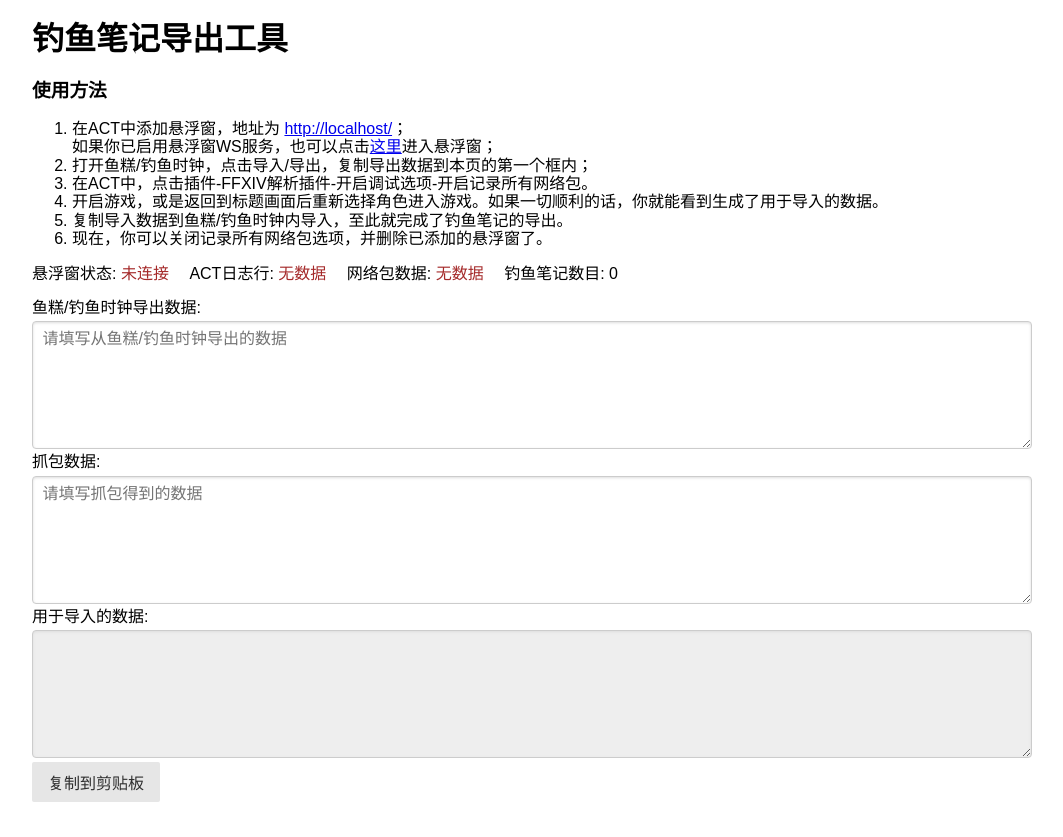
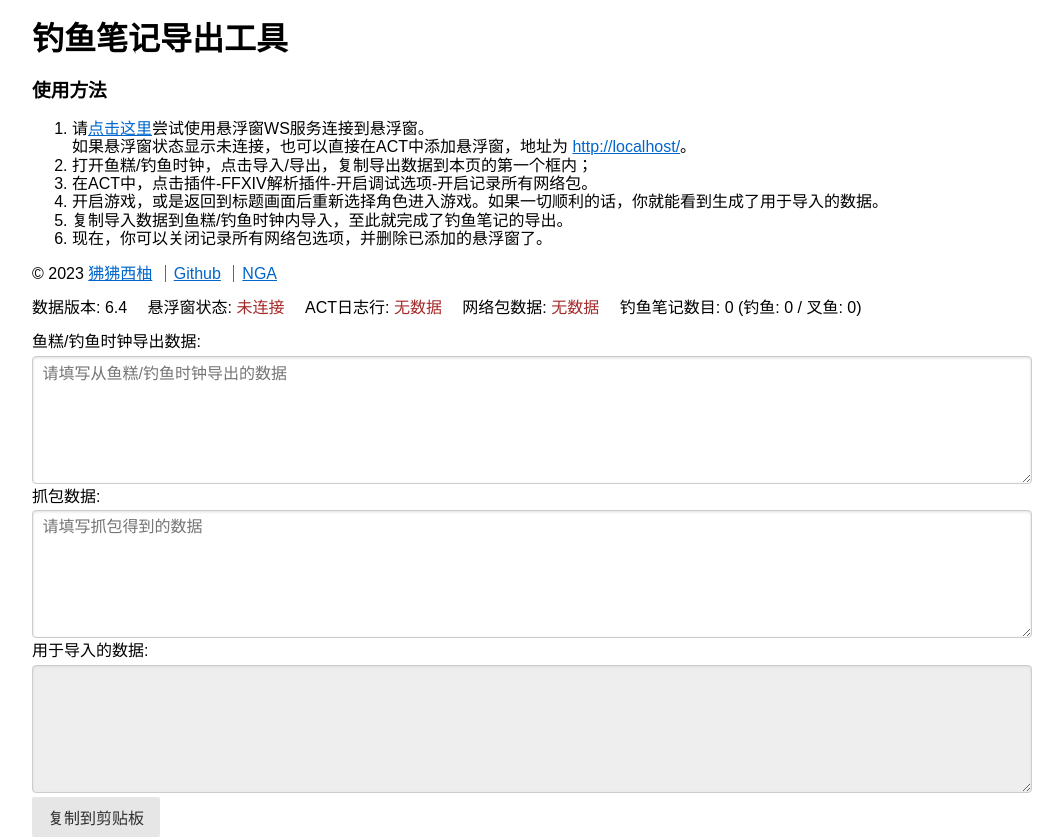
Before and after one commit to ffxiv-cyou/ffxiv-fish-export, a Svelte app: page / in a window 1280 px wide. Shown: the whole page, without its empty margins (108-1171 px from the left). Before the commit the page ends 802 px from the top, so only its background shows below. Built offline with nearby package versions, Linux system fonts and the light colour scheme.

Commit message:
feat: 更新6.4的数据包结构

```diff
--- a/src/App.svelte
+++ b/src/App.svelte
@@ -1,6 +1,6 @@
 <script lang="ts">
   import "purecss/build/pure-min.css";
-  import { ExtractFishList, GetFishData, GetFishDataFromStr, MergeFishData } from "./lib/logic";
+  import { ExtractFishList, GetFishData, GetFishDataFromStr, MergeFishData, FishCount, SpearFishCount } from "./lib/logic";
   import "./lib/ngld/common";
   import { onMount, onDestroy } from "svelte";
   import { FFXIVIpc, FFXIVSegment } from "./lib/log_parse";
@@ -14,7 +14,9 @@
 
   $: rawFishData = fishData.length > 0 ? fishData : GetFishDataFromStr(inputData);
   $: generated = generateData(dataFrom, rawFishData);
-  $: fishCount = ExtractFishList(rawFishData).length;
+  $: totalFishCount = ExtractFishList(rawFishData).length;
+  $: fishCount = FishCount(rawFishData);
+  $: spearFishCount = SpearFishCount(rawFishData);
 
   function generateData(from: string, rawData: Uint8Array) {
     if (!from || !rawData.length) return;
@@ -30,7 +32,8 @@
     if (generated) {
       navigator.clipboard
         .writeText(generated)
-        .then(() => alert("数据已复制到剪贴板"));
+        .then(() => alert("数据已复制到剪贴板"))
+        .catch(() => alert("无法复制到剪贴板，请手动选中并使用Ctrl+C复制"))
     }
   }
 
@@ -75,18 +78,24 @@
     <h1>钓鱼笔记导出工具</h1>
     <h3>使用方法</h3>
     <ol>
-      <li>在ACT中添加悬浮窗，地址为 <a href={url} target="_blank">{url}</a>；<br>如果你已启用悬浮窗WS服务，也可以点击<a href={url_local}>这里</a>进入悬浮窗；</li>
+      <li>请<a href={url_local}>点击这里</a>尝试使用悬浮窗WS服务连接到悬浮窗。<br>如果悬浮窗状态显示未连接，也可以直接在ACT中添加悬浮窗，地址为 <a href={url} target="_blank">{url}</a>。</li>
       <li>打开鱼糕/钓鱼时钟，点击导入/导出，复制导出数据到本页的第一个框内；</li>
       <li>在ACT中，点击插件-FFXIV解析插件-开启调试选项-开启记录所有网络包。</li>
       <li>开启游戏，或是返回到标题画面后重新选择角色进入游戏。如果一切顺利的话，你就能看到生成了用于导入的数据。</li>
       <li>复制导入数据到鱼糕/钓鱼时钟内导入，至此就完成了钓鱼笔记的导出。</li>
       <li>现在，你可以关闭记录所有网络包选项，并删除已添加的悬浮窗了。</li>
     </ol>
+    <div class="about">
+      <span>&copy; 2023 <a href="https://ffxiv.cyou" target="_blank">狒狒西柚</a></span>
+      <span><a href="https://github.com/ffxiv-cyou/ffxiv-fish-export" target="_blank">Github</a></span>
+      <span><a href="https://nga.178.com/read.php?tid=36771535" target="_blank">NGA</a></span>
+    </div>
     <div class="status">
+      <span>数据版本: 6.4</span>
       <span>悬浮窗状态: {#if isOverlayMode}<span class="green">已连接</span>{:else}<span class="red">未连接</span>{/if}</span>
       <span>ACT日志行: {#if logLineStatus}<span class="green">有数据</span>{:else}<span class="red">无数据</span>{/if}</span>
       <span>网络包数据: {#if logLineDebug}<span class="green">有数据</span>{:else}<span class="red">无数据</span>{/if}</span>
-      <span>钓鱼笔记数目: { fishCount }</span>
+      <span>钓鱼笔记数目: { totalFishCount } (钓鱼: {fishCount} / 叉鱼: {spearFishCount})</span>
     </div>
     <div class="pure-form pure-form-stacked">
       <div>
@@ -128,6 +137,9 @@
     width: 100%;
     min-height: 8em;
   }
+  #packet-data {
+    font-family: 'Courier New', Courier, monospace;
+  }
   .status {
     margin: 1em 0;
   }
@@ -140,4 +152,13 @@
   span.green {
     color: forestgreen;
   }
+  .about span+span {
+    margin-left: 0.5em;
+    padding-left: 0.5em;
+    border-left: 1px solid #666;
+  }
+  a,
+  a:visited {
+    color: #06C;
+  }
 </style>
--- a/src/lib/logic.ts
+++ b/src/lib/logic.ts
@@ -1,9 +1,9 @@
 import FishData from "../assets/fish.json";
 import SpearFishData from "../assets/spearfish.json";
 
-const PACKET_LEN = 2464;
-const FISH_OFFSET = 0x062C;
-const FISH_LEN = 161;
+const PACKET_LEN = 2516; // 数据包长度，不包括 0x20 长的的包头
+const FISH_OFFSET = 0x0648; // 捕鱼数据偏移量，第一个 0xFE 出现的位置, 记得减去 0x20
+const FISH_LEN = 161; // 数据长度
 const FISH_SPOT_LEN = 38;
 const SPEAR_BEGIN = FISH_LEN + FISH_SPOT_LEN;
 const SPEAR_LEN = 34;
@@ -16,16 +16,39 @@ export function GetFishDataFromStr(raw: string) {
 }
 
 export function GetFishData(packet: Uint8Array): Uint8Array {
-  if (!packet || packet.length !== PACKET_LEN)
+  if (!packet || packet.length !== PACKET_LEN) {
     return new Uint8Array();
+  }
   return packet.subarray(FISH_OFFSET, FISH_OFFSET + FISH_PACKET_LEN)
 }
 
 function getFishesMask(fishPacket: Uint8Array) {
   return fishPacket.subarray(0, FISH_LEN);
 }
+function getFishSpotsMask(fishPacket: Uint8Array) {
+  return fishPacket.subarray(FISH_LEN, SPEAR_BEGIN);
+}
 function getSpearFishesMask(fishPacket: Uint8Array) {
   return fishPacket.subarray(SPEAR_BEGIN, SPEAR_BEGIN + SPEAR_LEN);
+}
+function getSpearFishSpotsMask(fishPacket: Uint8Array) {
+  return fishPacket.subarray(SPEAR_BEGIN + SPEAR_LEN, FISH_PACKET_LEN);
+}
+function bitCount(arr: Uint8Array) {
+  let count = 0;
+  arr.forEach(n => {
+    n = n - ((n >> 1) & 0x55)
+    n = (n & 0x33) + ((n >> 2) & 0x33)
+    count += (n + (n >> 4) & 0x0F);
+  });
+  return count;
+}
+
+export function FishCount(fishPacket: Uint8Array) {
+  return bitCount(getFishesMask(fishPacket));
+}
+export function SpearFishCount(fishPacket: Uint8Array) {
+  return bitCount(getSpearFishesMask(fishPacket));
 }
 
 export function ExtractFishList(fishPacket: Uint8Array) {
@@ -64,6 +87,7 @@ export function MergeFishData(origin: string, fishPacket: Uint8Array) {
 }
 
 export function Hex2U8Array(text: string): Uint8Array {
+  text = text.replaceAll(/[^0-9a-fA-F]/g, '');
   const array = new Uint8Array(text.length / 2);
   for (let i = 0; i < text.length; i += 2) {
     array[i / 2] = parseInt(text.substring(i, i + 2), 16);
```
